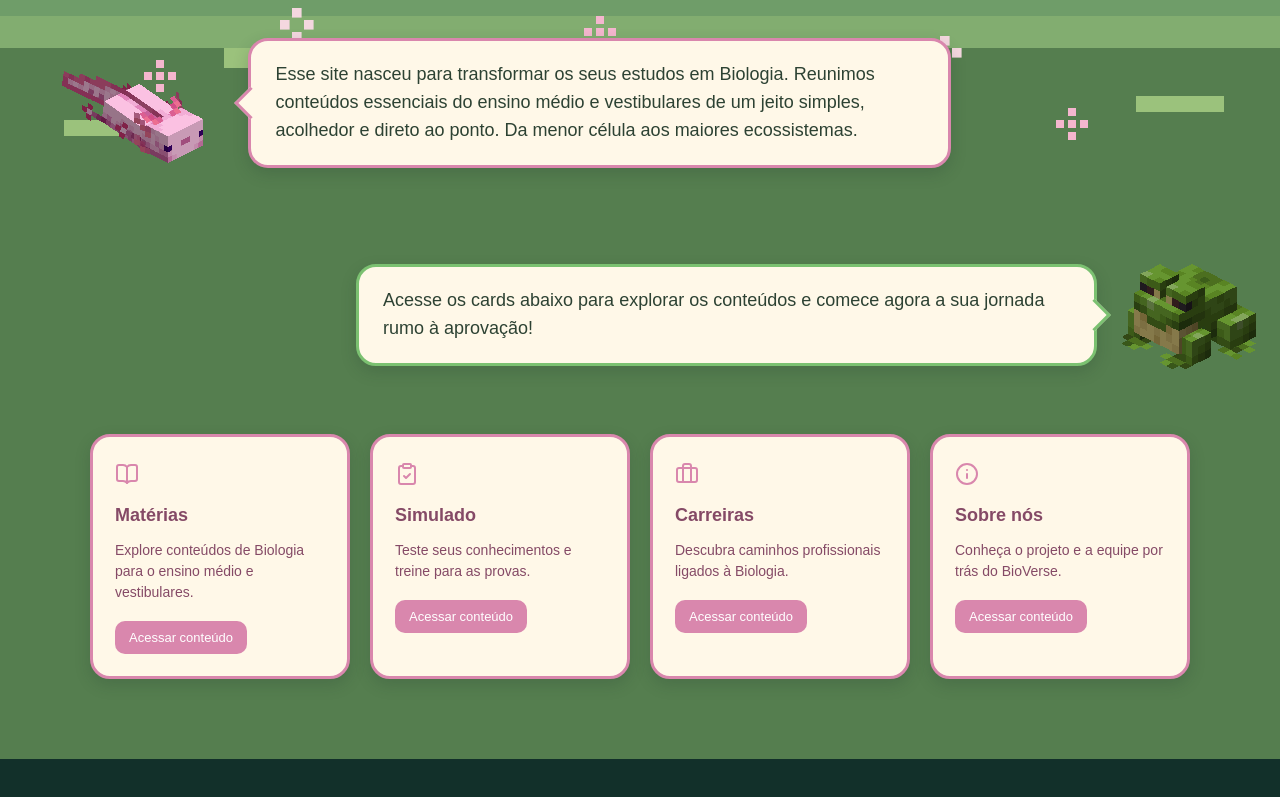
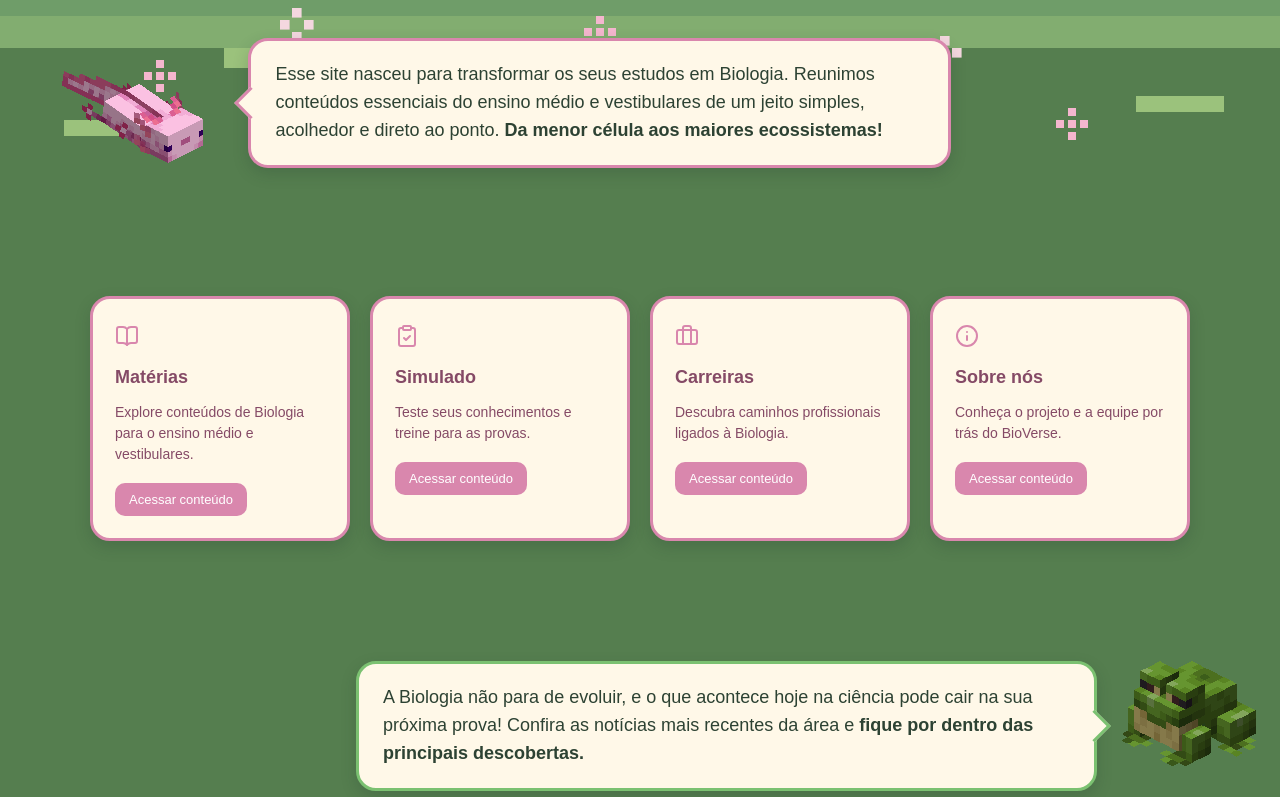
Before and after one commit to liviaaoliveiraa/bioverse-FrontEnd, a Next.js app: page / in a window 1280 px wide. Shown: the part 560-1357 px from the top of the page. Built offline with nearby package versions, Linux system fonts and the light colour scheme; grey boxes are pictures that could not be loaded; a web font is replaced by a local one.

Commit message:
coloca sapo falando sobre as noticias

```diff
--- a/src/app/page.jsx
+++ b/src/app/page.jsx
@@ -60,17 +60,23 @@ export default function Home() {
                         <p>
                             Esse site nasceu para transformar os seus estudos em Biologia. Reunimos conteúdos
                             essenciais do ensino médio e vestibulares de um jeito simples, acolhedor e
-                            direto ao ponto. Da menor célula aos maiores ecossistemas.
+                            direto ao ponto. <strong>Da menor célula aos maiores ecossistemas!</strong>
                         </p>
                     </div>
                 </aside>
             </main>
 
             <section className={styles.acessos} aria-label="Acessos principais">
+                <div className={styles.gradeAcessos}>
+                    {acessos.map((acesso) => (
+                        <CardMateria key={acesso.link} {...acesso} />
+                    ))}
+                </div>
+
                 <aside className={styles.apresentacaoSapo} aria-label="Orientação do sapo">
                     <div className={`${styles.balao} ${styles.balaoSapo}`}>
                         <p>
-                            Acesse os cards abaixo para explorar os conteúdos e comece agora a sua jornada rumo à aprovação!
+                            A Biologia não para de evoluir, e o que acontece hoje na ciência pode cair na sua próxima prova! Confira as notícias mais recentes da área e <strong>fique por dentro das principais descobertas.</strong>
                         </p>
                     </div>
                     <Image
@@ -82,12 +88,6 @@ export default function Home() {
                         className={styles.sapo}
                     />
                 </aside>
-
-                <div className={styles.gradeAcessos}>
-                    {acessos.map((acesso) => (
-                        <CardMateria key={acesso.link} {...acesso} />
-                    ))}
-                </div>
             </section>
         </>
     );
--- a/src/app/page.module.css
+++ b/src/app/page.module.css
@@ -90,14 +90,12 @@
 }
 
 .apresentacaoSapo {
-  position: relative;
-  top: -32px;
   display: grid;
   grid-template-columns: minmax(0, 1fr) clamp(90px, 11vw, 150px);
   align-items: start;
   gap: 18px;
   width: min(900px, 100%);
-  margin: 0 0 32px auto;
+  margin: clamp(96px, 15vh, 140px) 0 0 auto;
 }
 
 .sapo {
@@ -137,7 +135,6 @@
     grid-template-columns: minmax(0, 1fr) clamp(80px, 19vw, 110px);
     gap: 12px;
     width: 100%;
-    margin-bottom: 24px;
   }
 
   .gradeAcessos {
```
